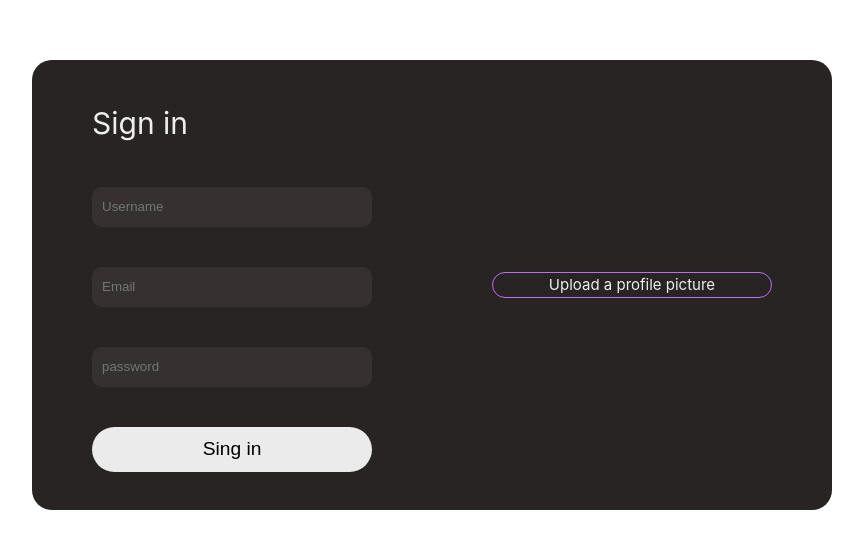
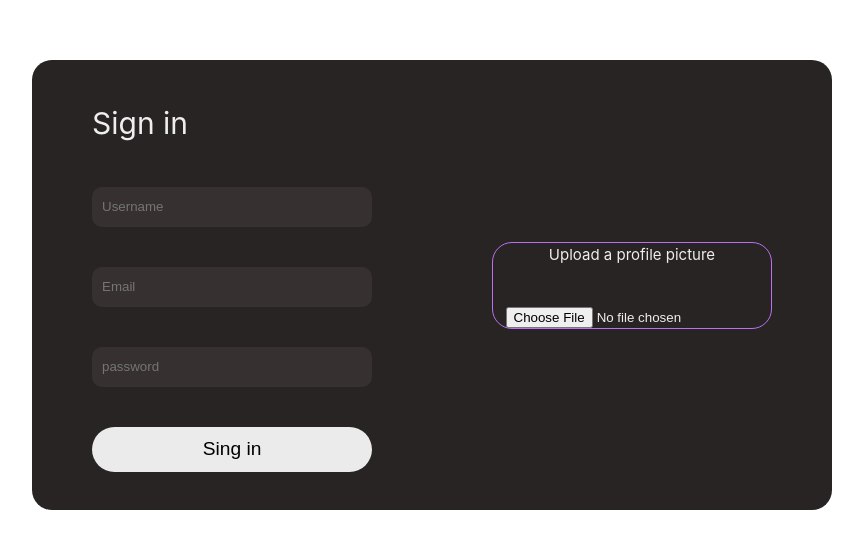
Before and after one commit to K3mp3/Project-teamwork, a Vue app: page / in a window 1280 px wide. Shown: the part 115-664 px from the top of the page, without its empty margins (208-1071 px from the left). Built offline with nearby package versions, Linux system fonts and the light colour scheme.

Commit message:
[Added] a file input for the profile picture section

```diff
--- a/src/components/SignIn.vue
+++ b/src/components/SignIn.vue
@@ -31,6 +31,7 @@
     <form>
         <div class="profile-picture-container">
             <p>Upload a profile picture</p>
+            <input type="file">
         </div>
     </form>
 </template>
@@ -77,7 +78,7 @@ h1 {
     color: #eeeeee;
 }
 
-input {
+.left-input {
     width: 100%;
     height: 40px;
     margin: auto;
```
